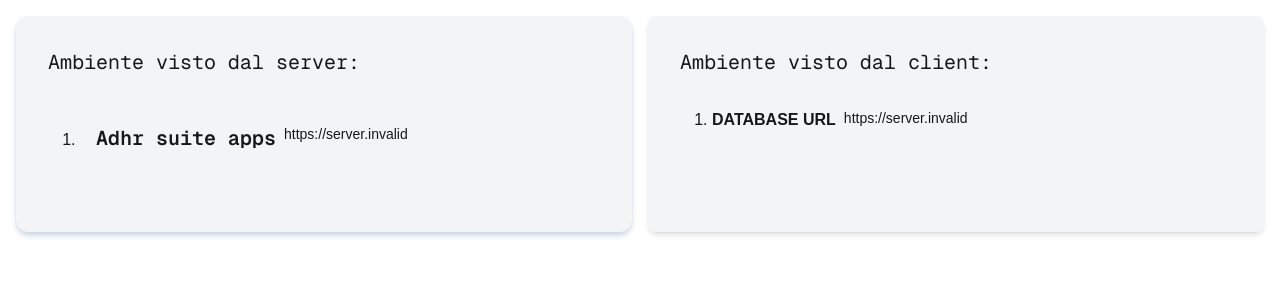
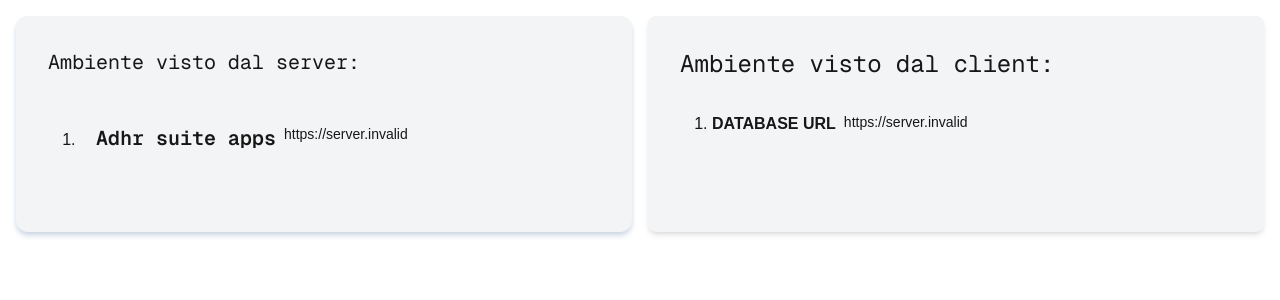
Before and after one commit to cinestesia/adhr-enterprise-suite, a Next.js app in the folder apps/welcome-frontend/: page / in a window 1280 px wide. Shown: the top 300 px of the page. Built offline with nearby package versions, Linux system fonts and the light colour scheme; no server answers.

Commit message:
feat: cambio-font-home-page 2xl

```diff
--- a/apps/welcome-frontend/components/ConfigClientSide.tsx
+++ b/apps/welcome-frontend/components/ConfigClientSide.tsx
@@ -3,7 +3,7 @@
 export function ConfigClientSide() {
     return (
         <section className="p-8 bg-gray-100 rounded-lg shadow-md">
-            <h1 className="font-mono text-xl">Ambiente visto dal client: {process.env.NEXT_PUBLIC_NODE_ENV} </h1>
+            <h1 className="font-mono text-2xl">Ambiente visto dal client: {process.env.NEXT_PUBLIC_NODE_ENV} </h1>
             <ul className="p-8 list-decimal">
 
                 <li>
```
Also changed, not shown: 1 other file (tests, documents, lock files or other folders).
